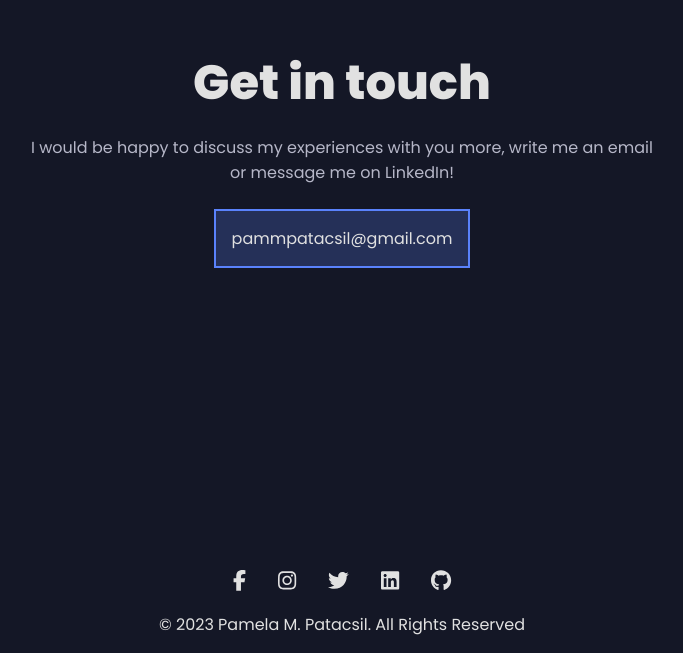
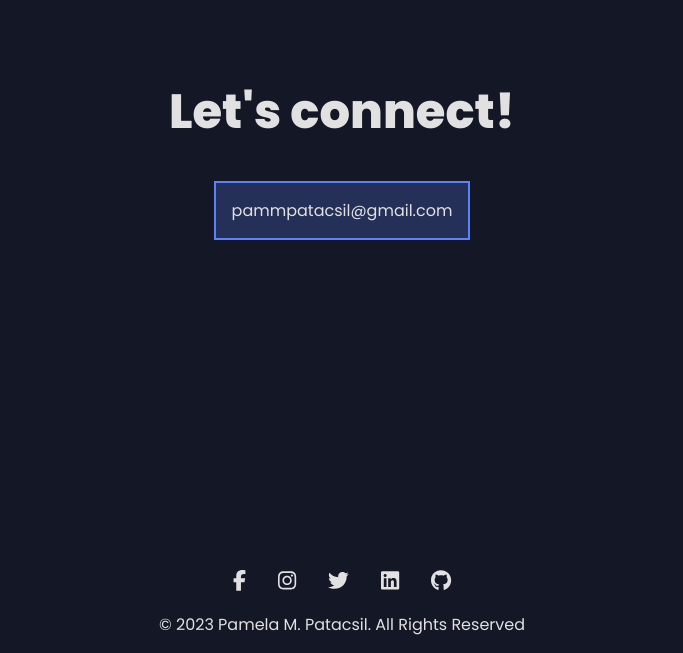
Before and after one commit to patacsilpam/pampatacsil, a React (Vite) app: page / in a window 1280 px wide. Shown: the part 2554-3207 px from the top of the page, without its empty margins (298-981 px from the left). Built offline with nearby package versions, Linux system fonts and the light colour scheme.

Commit message:
Update Contact.jsx

```diff
--- a/src/components/Contact/Contact.jsx
+++ b/src/components/Contact/Contact.jsx
@@ -5,8 +5,7 @@ export const Contact = () => {
   return (
     <section className='contact' id='contact'>
         <div>
-            <h1>Get in touch</h1>
-            <p>I would be happy to discuss my experiences with you more, write me an email or message me on LinkedIn!</p><br />
+            <h1>Let's connect!</h1><br /><br />
             <a href="mailto:pammpatacsil@gmail.com" className='email'>pammpatacsil@gmail.com</a>
         </div>
     </section>
```
